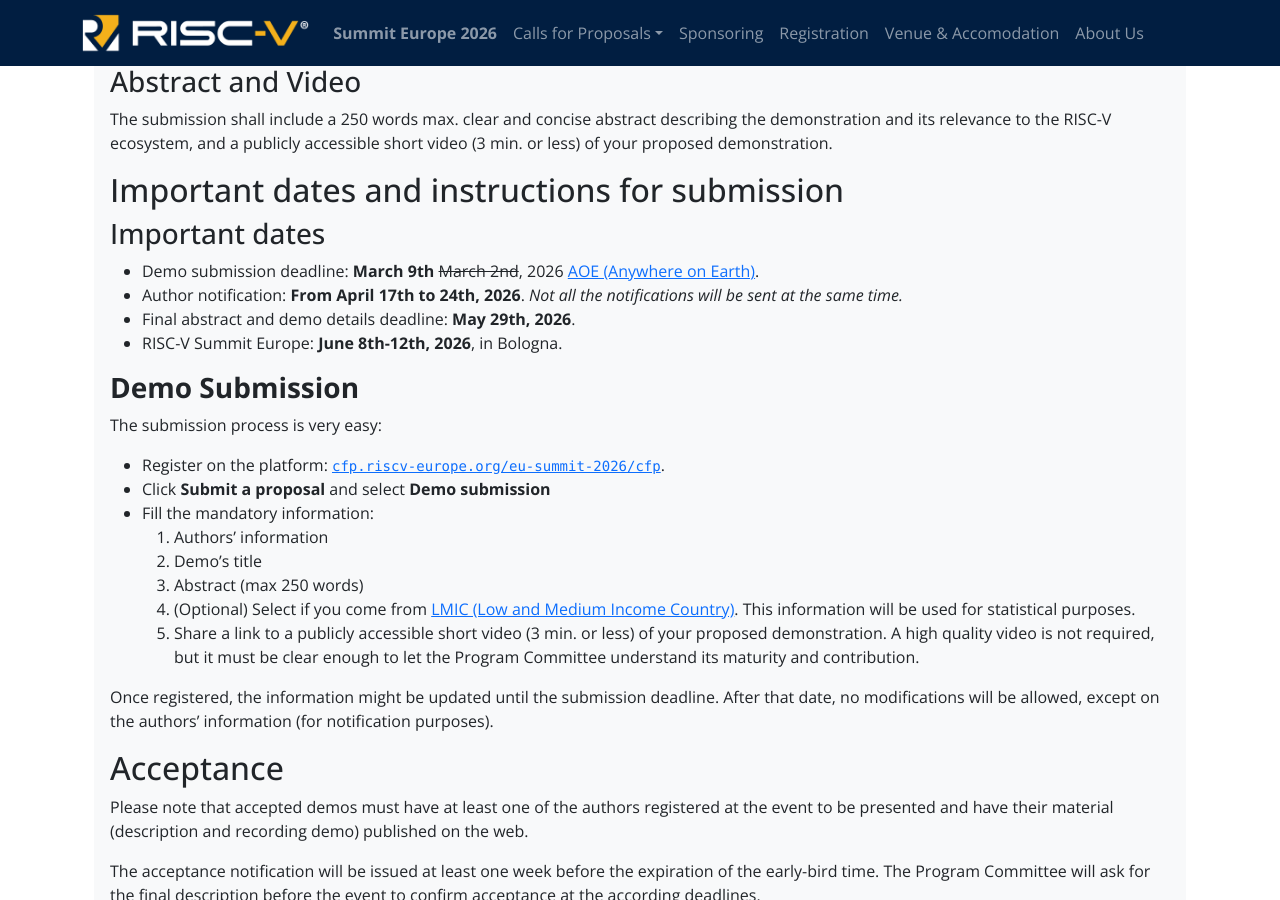
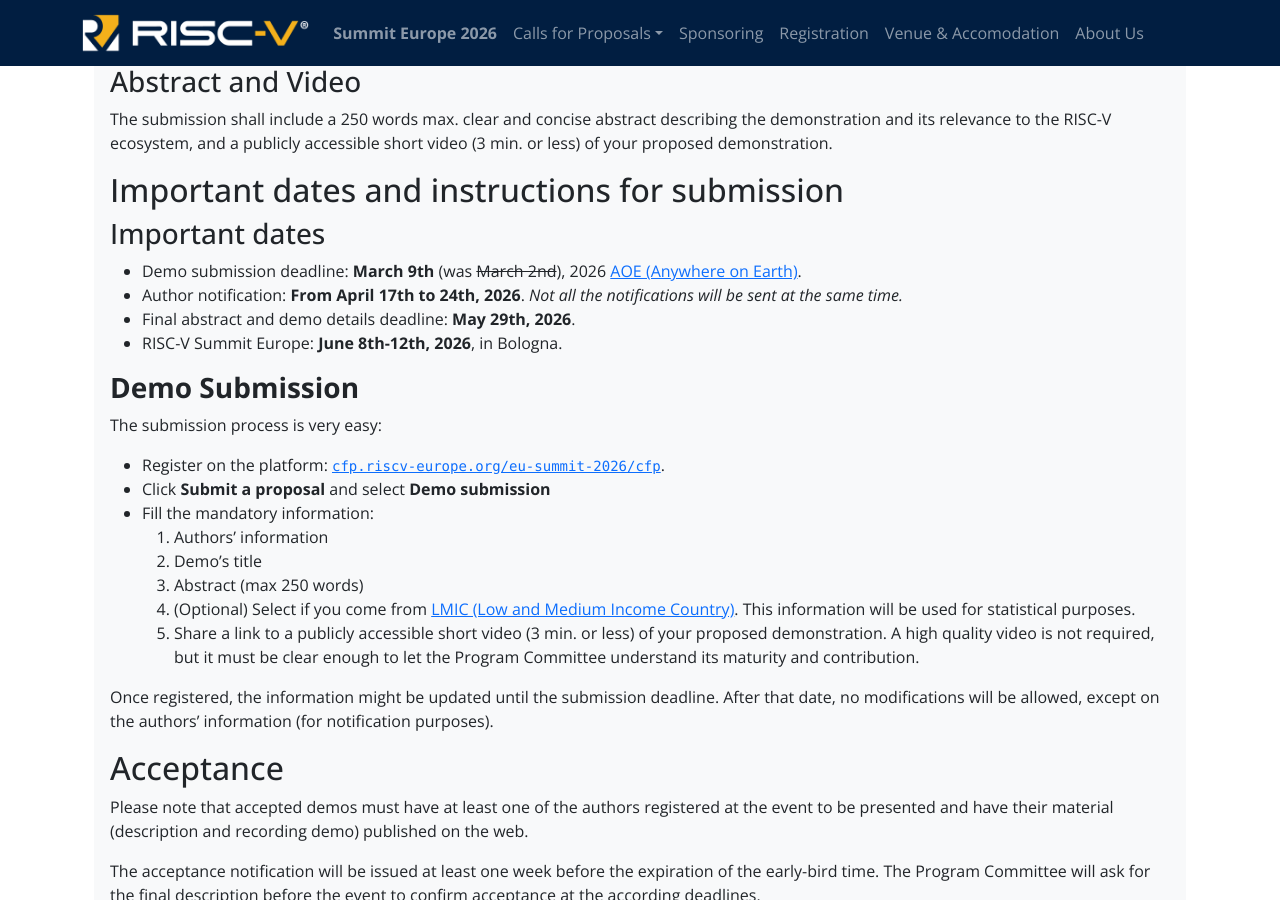
Before and after one commit to riscv-europe/summit-website-development, a Jekyll site: the page built from summit/2026/call-for-demos.md, in a window 1280 px wide and 900 px high, scrolled down 1277 px. Built offline with Jekyll 4.4.1, drawn with Linux system fonts in a browser that asks for light colours.

Commit message:
Fix: improve wording.

```diff
--- a/summit/2026/call-for-demos.md
+++ b/summit/2026/call-for-demos.md
@@ -73,7 +73,7 @@
 
 ### Important dates
 
-- Demo submission deadline: **March 9th** ~~March 2nd~~, 2026 [AOE (Anywhere on
+- Demo submission deadline: **March 9th** (was ~~March 2nd~~), 2026 [AOE (Anywhere on
   Earth)](https://en.wikipedia.org/wiki/Anywhere_on_Earth).
 - Author notification: **From April 17th to 24th, 2026**. *Not all the
   notifications will be sent at the same time.*
```
Also changed, not shown: summit/2026/call-for-contrib.md (+1 -1 lines).
